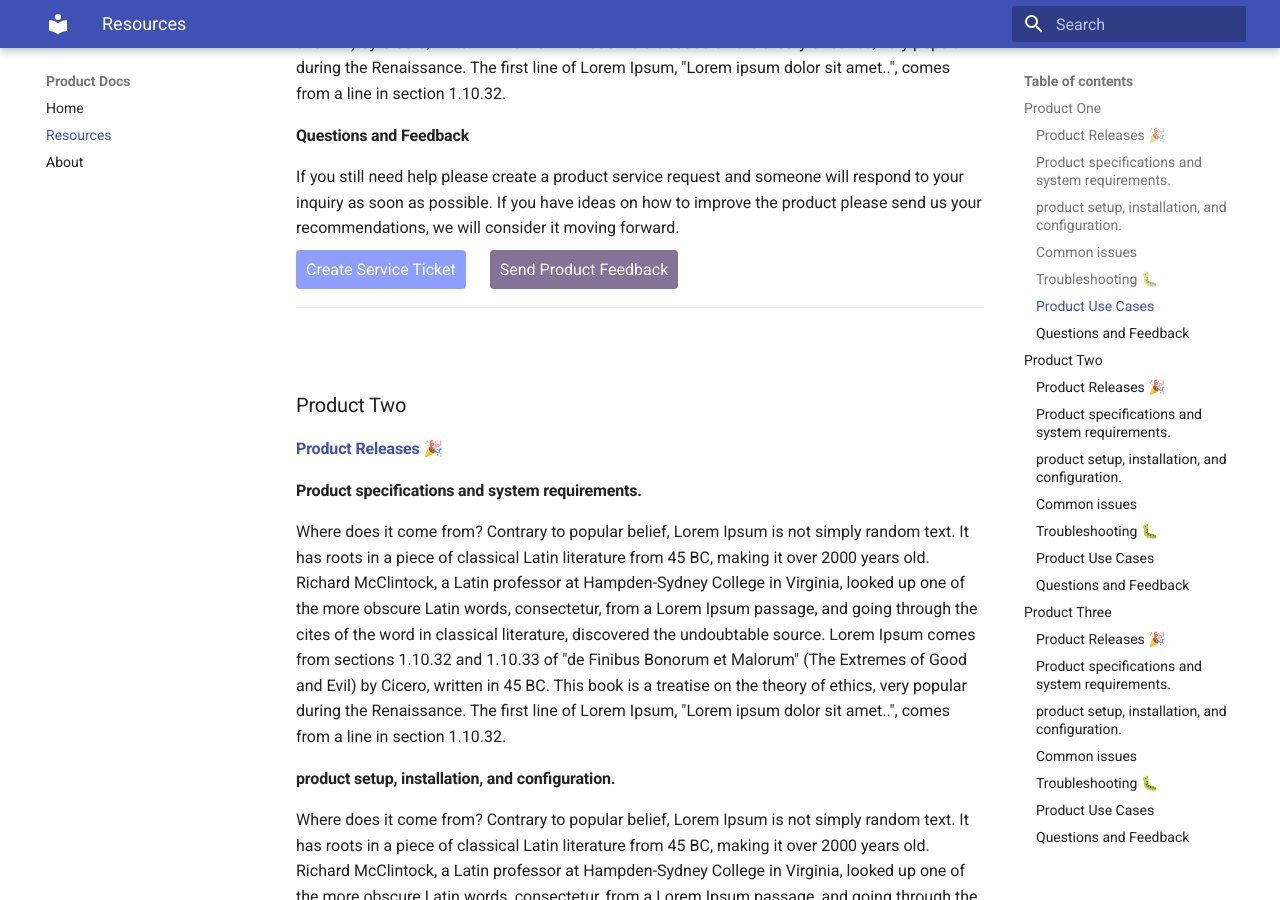
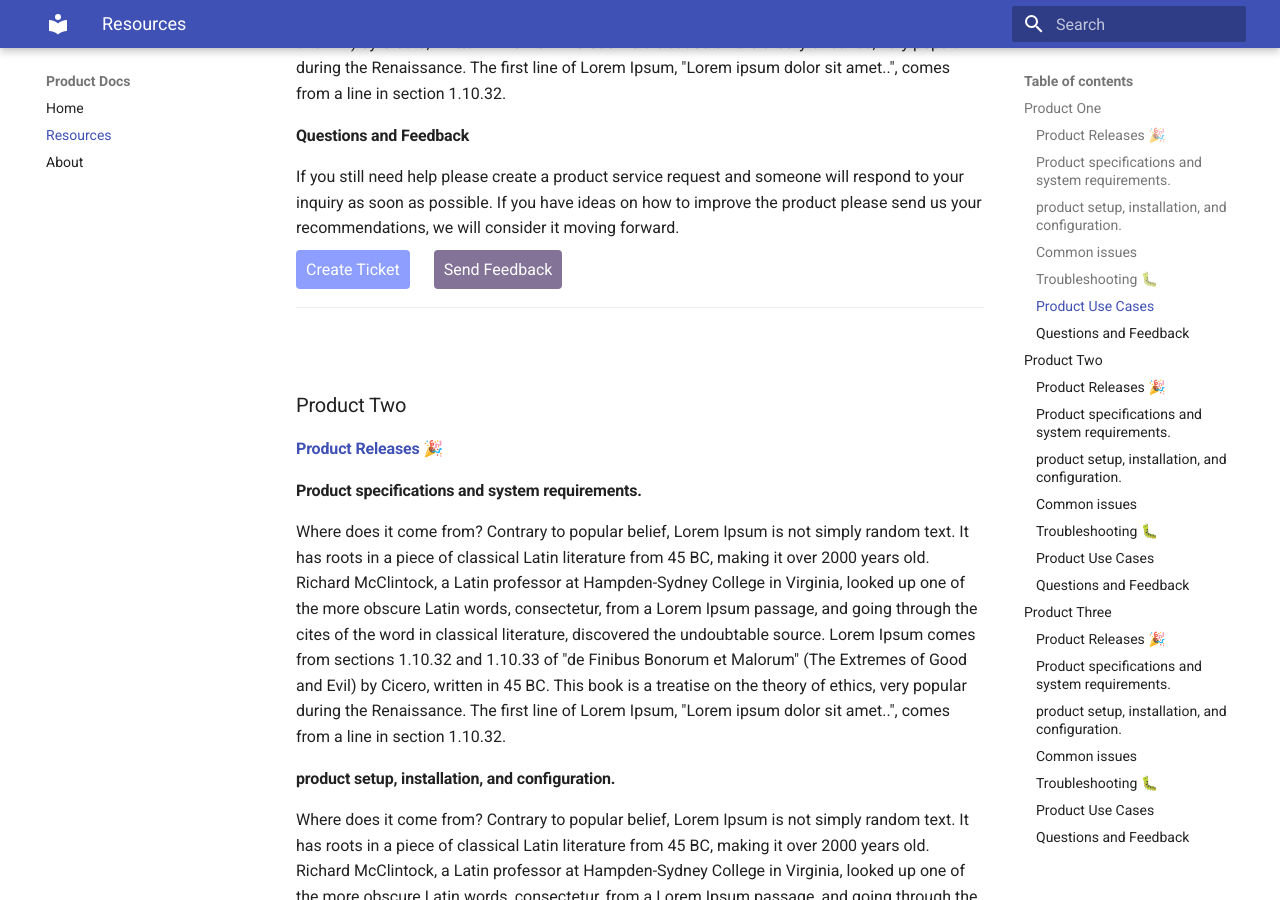
Before and after one commit to nfaltir/product-documentation, an MkDocs documentation site: the page built from docs/kba.md, in a window 1280 px wide and 900 px high, scrolled down 1482 px. Built offline with MkDocs 1.6.1 and Material for MkDocs 9.7.7, drawn with Linux system fonts in a browser that asks for light colours; some of the changed text lies outside the part shown.

Commit message:
btn update

```diff
--- a/docs/kba.md
+++ b/docs/kba.md
@@ -39,13 +39,13 @@ If you still need help please create a product service request and someone will
                 text-align: center;
                 padding: 10px;
                 background-color: #8D9EFF;
-                border-radius: 4px;" href="/product1/ticket">Create Service Ticket</a> <a style="text-decoration: none;
+                border-radius: 4px;" href="/product1/ticket">Create Ticket</a> <a style="text-decoration: none;
                 color: white;
                 text-align: center;
                 padding: 10px;
                 background-color: #827397;
                 margin-left: 20px;
-                border-radius: 4px;" href="/product1/feedback">Send Product Feedback</a>
+                border-radius: 4px;" href="/product1/feedback">Send Feedback</a>
 <br>
 <hr>
 <br>
@@ -86,13 +86,13 @@ If you still need help please create a product service request and someone will
                 text-align: center;
                 padding: 10px;
                 background-color: #8D9EFF;
-                border-radius: 4px;" href="/product2/ticket">Create Service Ticket</a> <a style="text-decoration: none;
+                border-radius: 4px;" href="/product2/ticket">Create Ticket</a> <a style="text-decoration: none;
                 color: white;
                 text-align: center;
                 padding: 10px;
                 background-color: #827397;
                 margin-left: 20px;
-                border-radius: 4px;" href="/product2/feedback">Send Product Feedback</a>
+                border-radius: 4px;" href="/product2/feedback">Send Feedback</a>
 <br>
 <hr>
 <br>
@@ -134,13 +134,13 @@ If you still need help please create a product service request and someone will
                 text-align: center;
                 padding: 10px;
                 background-color: #8D9EFF;
-                border-radius: 4px;" href="/product3/ticket">Create Service Ticket</a> <a style="text-decoration: none;
+                border-radius: 4px;" href="/product3/ticket">Create Ticket</a> <a style="text-decoration: none;
                 color: white;
                 text-align: center;
                 padding: 10px;
                 background-color: #827397;
                 margin-left: 20px;
-                border-radius: 4px;" href="/product3/feedback">Send Product Feedback</a>
+                border-radius: 4px;" href="/product3/feedback">Send Feedback</a>
 <br>
 <hr>
 <br>
```
